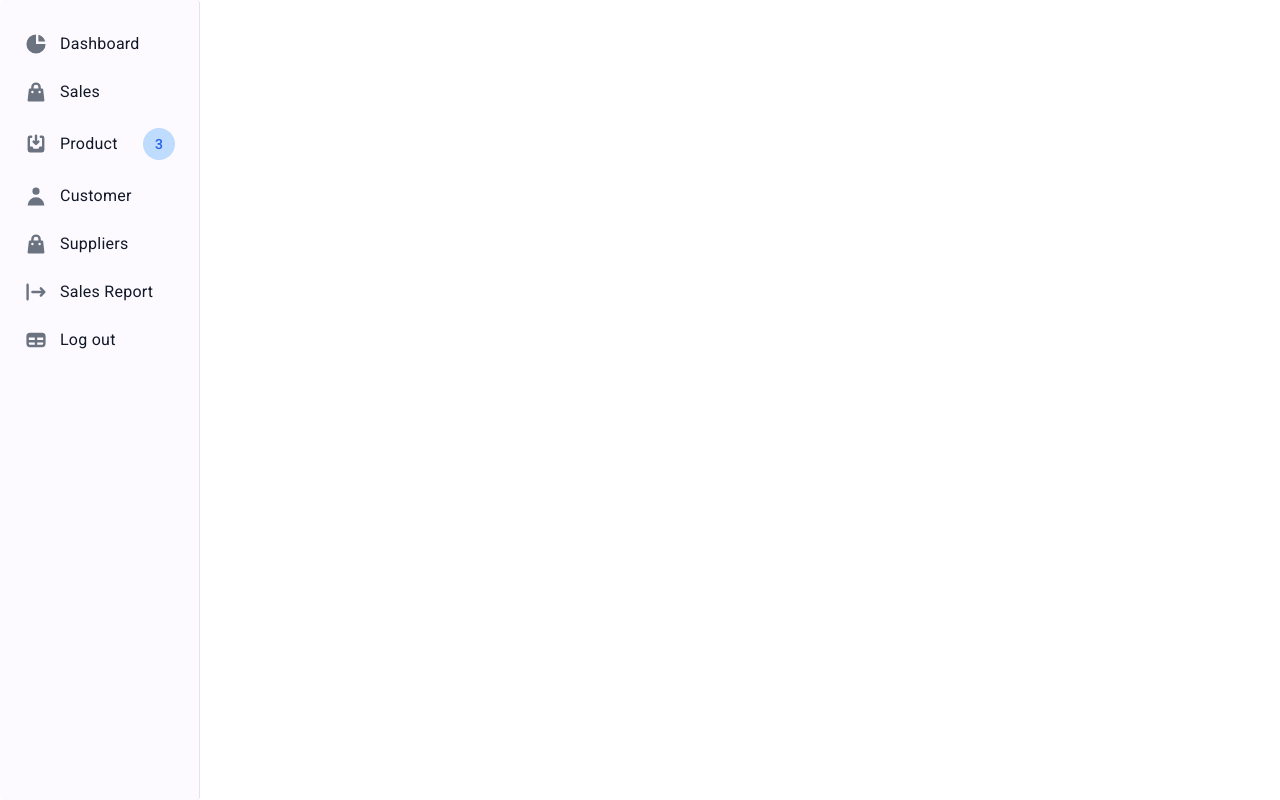
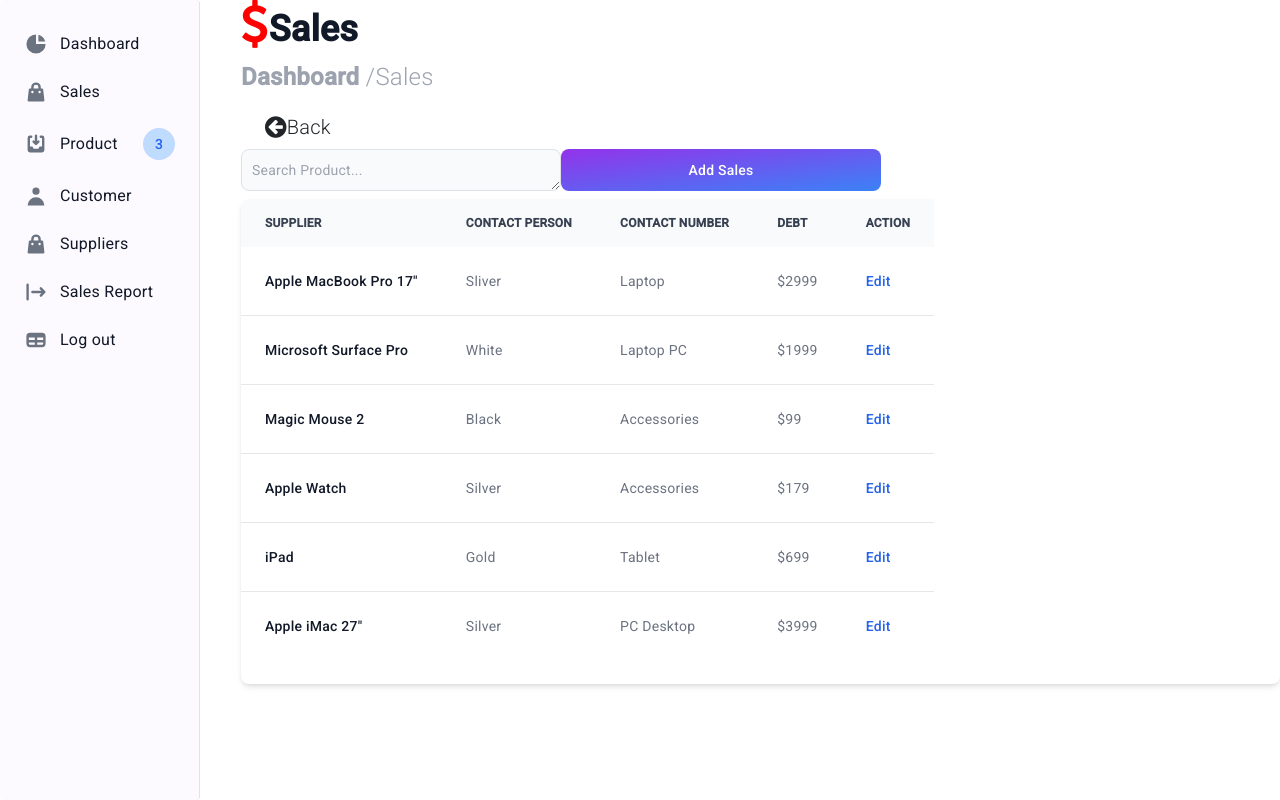
Before and after one commit to karanimaina/RosmahPos, an Angular app: page /sale in a window 1280 px wide. Before the commit this address led to /. Built offline with nearby package versions, Linux system fonts and the light colour scheme.

Commit message:
add sale report

```diff
--- a/src/app/app-routing.module.ts
+++ b/src/app/app-routing.module.ts
@@ -4,12 +4,14 @@
 import {SupplierComponent} from "./supplier/supplier.component";
 import {CustomerComponent} from "./customer/customer.component";
 import {ProductsComponent} from "./products/products.component";
+import {SalesComponent} from "./sales/sales.component";
 
 const routes: Routes = [
   {path:'dashboard',component:DashboardComponent},
   {path:'supplier',component:SupplierComponent},
   {path:'customer',component:CustomerComponent},
   {path:'product',component:ProductsComponent},
+  {path:'sale',component:SalesComponent},
 
 
 ];
--- a/src/app/app.module.ts
+++ b/src/app/app.module.ts
@@ -10,6 +10,7 @@
 import { CustomerComponent } from './customer/customer.component';
 import { ProductsComponent } from './products/products.component';
 import { SalesComponent } from './sales/sales.component';
+import { SaleReportComponent } from './sale-report/sale-report.component';
 
 @NgModule({
   declarations: [
@@ -19,7 +20,8 @@
     SupplierComponent,
     CustomerComponent,
     ProductsComponent,
-    SalesComponent
+    SalesComponent,
+    SaleReportComponent
   ],
   imports: [
     BrowserModule,
--- a/src/app/dashboard/dashboard.component.html
+++ b/src/app/dashboard/dashboard.component.html
@@ -1,5 +1,4 @@
 <section style="margin-left: 241px">
-  <!--  <h2 class="text-6xl font-extrabold dark:text-black"><i class="fa fa-dashboard" style="font-size:48px;color:red"></i>Dashboard</h2>-->
   <p class="text-gray-900 text-4xl  font-extrabold dark:text-black"><i class="fa fa-dashboard"
                                                                        style="font-size:48px;color:red"></i>Dashboard
   </p>
--- a/src/app/navigation/navigation.component.html
+++ b/src/app/navigation/navigation.component.html
@@ -8,7 +8,7 @@
         </a>
       </li>
       <li>
-        <a href="#" class="flex items-center p-2 text-base font-normal text-gray-900 rounded-lg dark:text-white hover:bg-gray-100 dark:hover:bg-gray-700">
+        <a routerLink="/sale" routerLinkActive="active" class="flex items-center p-2 text-base font-normal text-gray-900 rounded-lg dark:text-white hover:bg-gray-100 dark:hover:bg-gray-700">
           <svg aria-hidden="true" class="flex-shrink-0 w-6 h-6 text-gray-500 transition duration-75 dark:text-gray-400 group-hover:text-gray-900 dark:group-hover:text-white" fill="currentColor" viewBox="0 0 20 20" xmlns="http://www.w3.org/2000/svg"><path fill-rule="evenodd" d="M10 2a4 4 0 00-4 4v1H5a1 1 0 00-.994.89l-1 9A1 1 0 004 18h12a1 1 0 00.994-1.11l-1-9A1 1 0 0015 7h-1V6a4 4 0 00-4-4zm2 5V6a2 2 0 10-4 0v1h4zm-6 3a1 1 0 112 0 1 1 0 01-2 0zm7-1a1 1 0 100 2 1 1 0 000-2z" clip-rule="evenodd"></path></svg>
           <span class="flex-1 ml-3 whitespace-nowrap">Sales</span>
         </a>
--- /dev/null
+++ b/src/app/sale-report/sale-report.component.html
@@ -0,0 +1 @@
+<p>sale-report works!</p>
--- a/src/app/sales/sales.component.html
+++ b/src/app/sales/sales.component.html
@@ -1 +1,148 @@
-<p>sales works!</p>
+<section style="margin-left: 241px">
+  <p class="text-gray-900 text-4xl  font-extrabold dark:text-black"> <i class="fa fa-dollar" style="font-size:48px;color:red"></i>Sales </p>
+  <p class="text-gray-400 text-2xl  font-extrabold dark:text-blue-500">Dashboard <span class="text-gray-400 text-2xl  font-light dark:text-black">/Sales</span> </p>
+  <button class="bg-grey-light hover:bg-grey text-grey-darkest font-bold py-2 px-4 rounded inline-flex items-center">
+    <i class="fa fa-arrow-circle-left" style="font-size:25px"></i>
+    <span class="text-xl font-light">Back</span>
+  </button>
+  <div class="container">
+    <div class="row">
+      <textarea id="message" rows="1" class="block p-2.5 w-80 text-sm text-gray-900 bg-gray-50 rounded-lg border border-gray-300 focus:ring-blue-500 focus:border-blue-500 dark:bg-gray-700 dark:border-gray-600 dark:placeholder-gray-400 dark:text-white dark:focus:ring-blue-500  mb-2 dark:focus:border-blue-500" placeholder="Search Product..."></textarea>
+      <button type="button" class="text-white bg-gradient-to-br from-purple-600 to-blue-500 w-80 justify-end hover:bg-gradient-to-bl focus:ring-4 focus:outline-none focus:ring-blue-300 dark:focus:ring-blue-800 font-medium rounded-lg text-sm px-5 py-2.5 text-center mr-2 mb-2">Add Sales</button>
+    </div>
+  </div>
+  <div class="relative overflow-x-auto shadow-md sm:rounded-lg">
+    <div class="flex items-center justify-between pb-4">
+      <div>
+        <table class="w-full text-sm text-left text-gray-500 dark:text-gray-400">
+          <thead class="text-xs text-gray-700 uppercase bg-gray-50 dark:bg-gray-700 dark:text-gray-400">
+          <tr>
+            <th scope="col" class="px-6 py-3">
+              Supplier
+            </th>
+            <th scope="col" class="px-6 py-3">
+              Contact Person
+            </th>
+            <th scope="col" class="px-6 py-3">
+              Contact Number
+            </th>
+            <th scope="col" class="px-6 py-3">
+              Debt
+            </th>
+            <th scope="col" class="px-6 py-3">
+              Action
+            </th>
+          </tr>
+          </thead>
+          <tbody>
+          <tr class="bg-white border-b dark:bg-gray-800 dark:border-gray-700 hover:bg-gray-50 dark:hover:bg-gray-600">
+
+            <th scope="row" class="px-6 py-4 font-medium text-gray-900 whitespace-nowrap dark:text-white">
+              Apple MacBook Pro 17"
+            </th>
+            <td class="px-6 py-4">
+              Sliver
+            </td>
+            <td class="px-6 py-4">
+              Laptop
+            </td>
+            <td class="px-6 py-4">
+              $2999
+            </td>
+            <td class="px-6 py-4">
+              <a href="#" class="font-medium text-blue-600 dark:text-blue-500 hover:underline">Edit</a>
+            </td>
+          </tr>
+          <tr class="bg-white border-b dark:bg-gray-800 dark:border-gray-700 hover:bg-gray-50 dark:hover:bg-gray-600">
+
+            <th scope="row" class="px-6 py-4 font-medium text-gray-900 whitespace-nowrap dark:text-white">
+              Microsoft Surface Pro
+            </th>
+            <td class="px-6 py-4">
+              White
+            </td>
+            <td class="px-6 py-4">
+              Laptop PC
+            </td>
+            <td class="px-6 py-4">
+              $1999
+            </td>
+            <td class="px-6 py-4">
+              <a href="#" class="font-medium text-blue-600 dark:text-blue-500 hover:underline">Edit</a>
+            </td>
+          </tr>
+          <tr class="bg-white border-b dark:bg-gray-800 dark:border-gray-700 hover:bg-gray-50 dark:hover:bg-gray-600">
+
+            <th scope="row" class="px-6 py-4 font-medium text-gray-900 whitespace-nowrap dark:text-white">
+              Magic Mouse 2
+            </th>
+            <td class="px-6 py-4">
+              Black
+            </td>
+            <td class="px-6 py-4">
+              Accessories
+            </td>
+            <td class="px-6 py-4">
+              $99
+            </td>
+            <td class="px-6 py-4">
+              <a href="#" class="font-medium text-blue-600 dark:text-blue-500 hover:underline">Edit</a>
+            </td>
+          </tr>
+          <tr class="bg-white border-b dark:bg-gray-800 dark:border-gray-700 hover:bg-gray-50 dark:hover:bg-gray-600">
+            <th scope="row" class="px-6 py-4 font-medium text-gray-900 whitespace-nowrap dark:text-white">
+              Apple Watch
+            </th>
+            <td class="px-6 py-4">
+              Silver
+            </td>
+            <td class="px-6 py-4">
+              Accessories
+            </td>
+            <td class="px-6 py-4">
+              $179
+            </td>
+            <td class="px-6 py-4">
+              <a href="#" class="font-medium text-blue-600 dark:text-blue-500 hover:underline">Edit</a>
+            </td>
+          </tr>
+          <tr class="bg-white border-b dark:bg-gray-800 dark:border-gray-700 hover:bg-gray-50 dark:hover:bg-gray-600">
+            <th scope="row" class="px-6 py-4 font-medium text-gray-900 whitespace-nowrap dark:text-white">
+              iPad
+            </th>
+            <td class="px-6 py-4">
+              Gold
+            </td>
+            <td class="px-6 py-4">
+              Tablet
+            </td>
+            <td class="px-6 py-4">
+              $699
+            </td>
+            <td class="px-6 py-4">
+              <a href="#" class="font-medium text-blue-600 dark:text-blue-500 hover:underline">Edit</a>
+            </td>
+          </tr>
+          <tr class="bg-white dark:bg-gray-800 hover:bg-gray-50 dark:hover:bg-gray-600">
+            <th scope="row" class="px-6 py-4 font-medium text-gray-900 whitespace-nowrap dark:text-white">
+              Apple iMac 27"
+            </th>
+            <td class="px-6 py-4">
+              Silver
+            </td>
+            <td class="px-6 py-4">
+              PC Desktop
+            </td>
+            <td class="px-6 py-4">
+              $3999
+            </td>
+            <td class="px-6 py-4">
+              <a href="#" class="font-medium text-blue-600 dark:text-blue-500 hover:underline">Edit</a>
+            </td>
+          </tr>
+          </tbody>
+        </table>
+      </div>
+    </div>
+  </div>
+</section>
```
Also changed, not shown: src/app/sale-report/sale-report.component.ts (added, +10 -0 lines), src/app/sale-report/sale-report.component.css (added), 1 other file (tests, documents, lock files or other folders).
